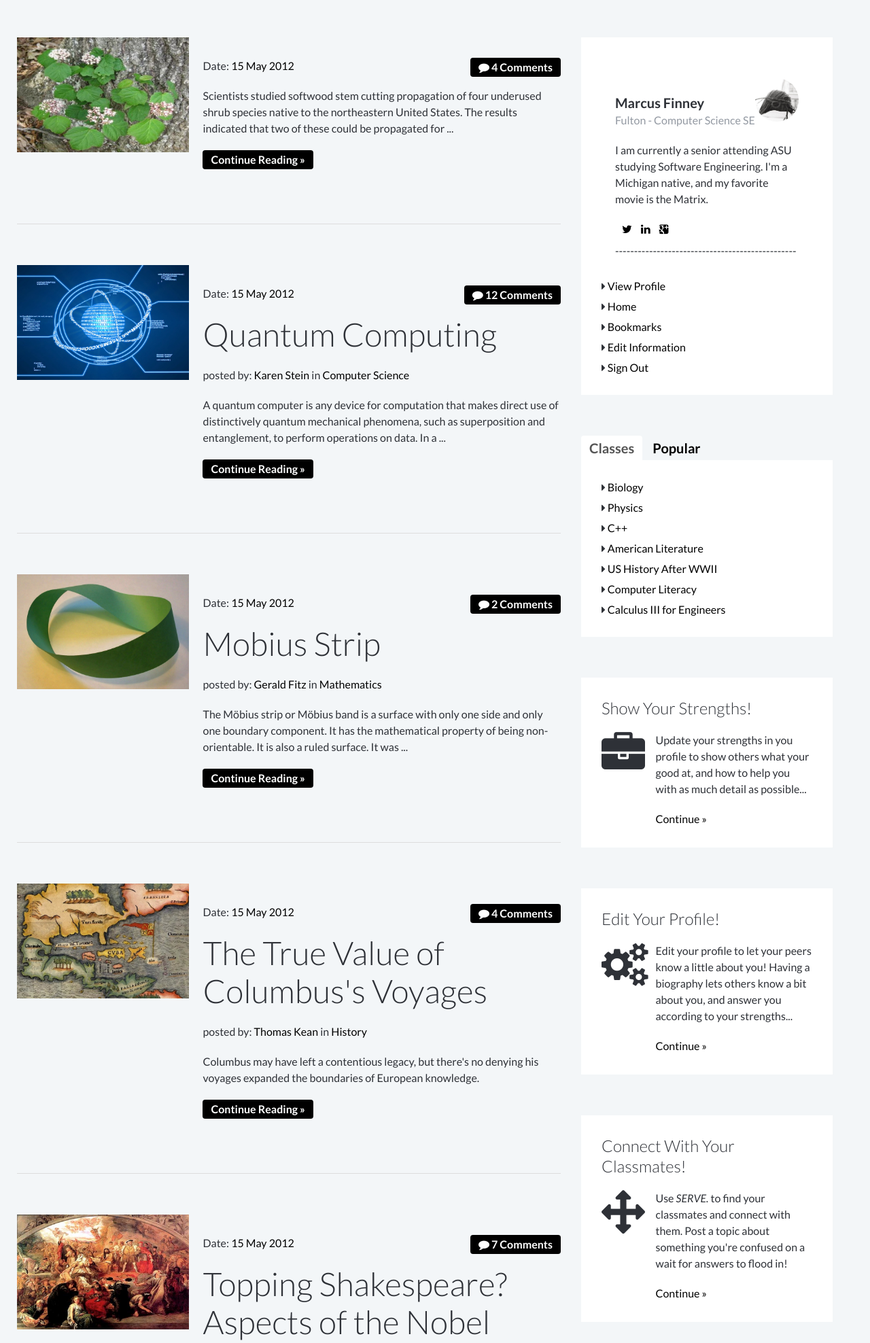
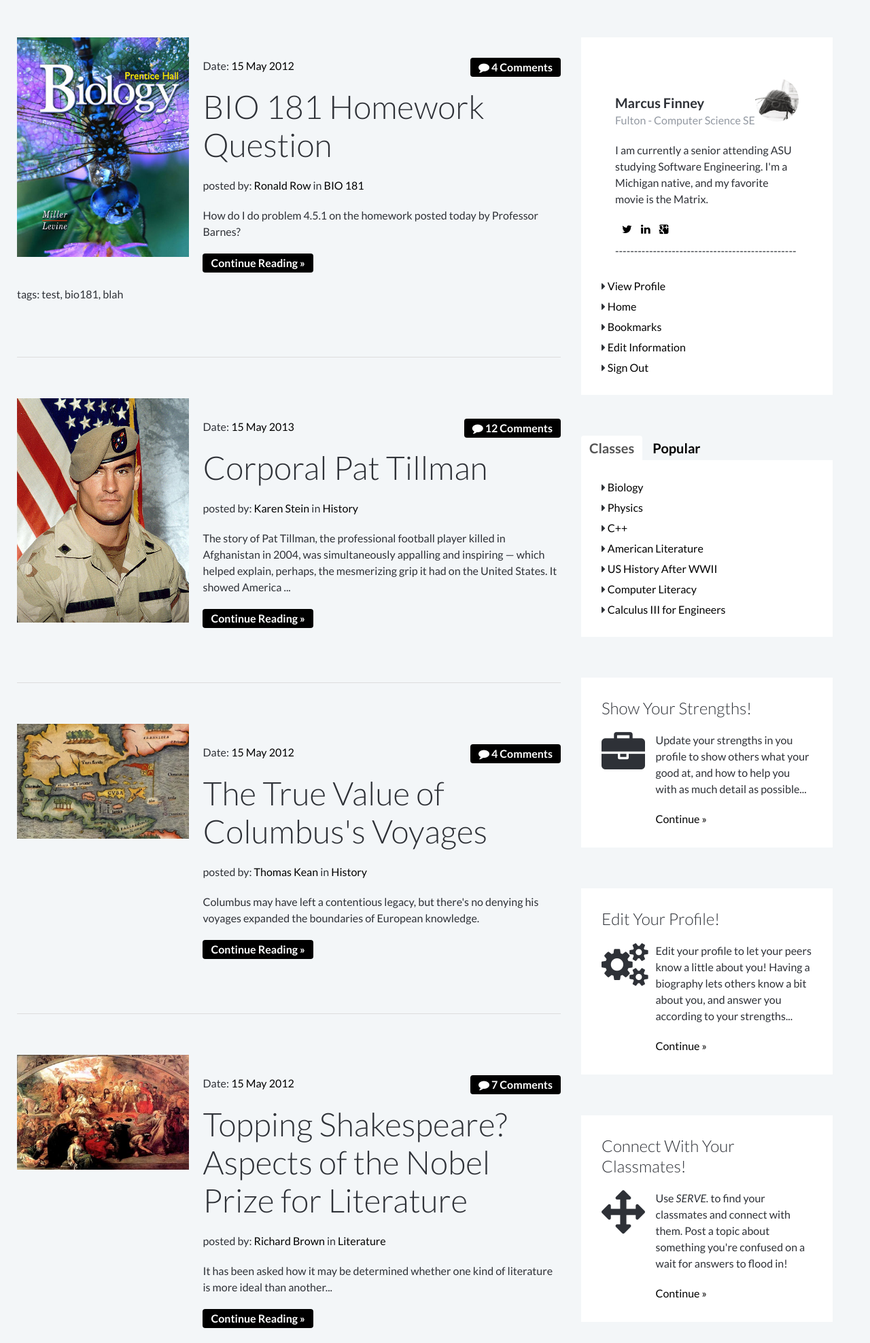
Before and after one commit to marcusfinney/SERVE, a PHP site: page /blog-home.php in a window 1280 px wide. Shown: the part 65-2041 px from the top of the page at 68% size. Run offline with PHP 8.4, Linux system fonts and the light colour scheme; the visitor is signed in with stand-in values (Sample User, id 1); some libraries are stand-ins or nearby versions.

Commit message:
blog home changes

```diff
--- a/blog-home.php
+++ b/blog-home.php
@@ -89,7 +89,7 @@
 		                <div class="post wrapper row-fluid">
 		                    <a class="overlay span4" href="#">
 		                        <span class="hover">View post</span>
-		                        <img alt="image" class="media-object" src="bio1.jpeg">
+		                        <img alt="image" class="media-object" src="bio1.jpg">
 		                    </a>
 		                    <div class="span8 post-content">
 		                        <div class="clearfix meta mar-t30 mar-t30">
@@ -99,45 +99,45 @@
 		                                <i class="icon-comment"></i> 4 Comments
 		                            </a>
 		                        </div>
-		                        <!--<h2 class="post-title">New Native Shrubs Show Promise for Landscape, Nursery Industries</h2>
+		                        <!--<h2 class="post-title">New Native Shrubs Show Promise for Landscape, Nursery Industries</h2>-->
+		                        <h2 class="post-title">BIO 181 Homework Question </h2>
 		                        <div class="author">
 		                            <p class="serif italic">posted by:
 		                                <a>Ronald Row</a>
 		                                in
-		                                <a>Biology</a></p>
+		                                <a>BIO 181</a></p>
 		                        </div>
-		                        -->
-		                        <p>Scientists studied softwood stem cutting propagation of four underused shrub species native to the northeastern United States.
-		                        The results indicated that two of these could be propagated for ...
+
+		                        <p>How do I do problem 4.5.1 on the homework posted today by Professor Barnes?
 		                        </p>
 		                        <p class="read-more"><a class="btn btn-quivee" href="#">Continue Reading
 		                            &raquo;</a></p>
 		                    </div>
+		                    <p> tags: test, bio181, blah </p>
 		                </div>
 		                <!-- .post -->
 
 		                <div class="post wrapper row-fluid">
 		                    <a class="overlay span4" href="#">
 		                        <span class="hover">View post</span>
-		                        <img alt="image" class="media-object" src="cs1.jpg">
+		                        <img alt="image" class="media-object" src="cpt1.jpg">
 		                    </a>
 		                    <div class="span8 post-content">
 		                        <div class="clearfix meta mar-t30">
 		                            <p class="serif italic pull-left">Date:
-		                                <a>15 May 2012</a></p>
+		                                <a>15 May 2013</a></p>
 		                            <a class="btn btn-quivee pull-right">
 		                                <i class="icon-comment"></i> 12 Comments
 		                            </a>
 		                        </div>
-		                        <h2 class="post-title">Quantum Computing</h2>
+		                        <h2 class="post-title">Corporal Pat Tillman</h2>
 		                        <div class="author">
 		                            <p class="serif italic">posted by:
 		                                <a>Karen Stein</a>
 		                                in
-		                                <a>Computer Science</a></p>
+		                                <a>History</a></p>
 		                        </div>
-		                        <p>A quantum computer is any device for computation that makes direct use of distinctively quantum mechanical phenomena,
-		                         such as superposition and entanglement, to perform operations on data. In a ...
+		                        <p>The story of Pat Tillman, the professional football player killed in Afghanistan in 2004, was simultaneously appalling and inspiring — which helped explain, perhaps, the mesmerizing grip it had on the United States. It showed America ...
 		                        </p>
 		                        <p class="read-more"><a class="btn btn-quivee" href="article-form.php">Continue Reading
 		                            &raquo;</a></p>
@@ -145,7 +145,7 @@
 		                </div>
 		                <!-- .post -->
 
-		                <div class="post wrapper row-fluid">
+		                <!--<div class="post wrapper row-fluid">
 		                    <a class="overlay span4" href="#">
 		                        <span class="hover">View post</span>
 		                        <img alt="image" class="media-object" src="mat1.jpg">
@@ -172,6 +172,7 @@
 		                            &raquo;</a></p>
 		                    </div>
 		                </div>
+
 		                <!-- .post -->
 
 		                <div class="post wrapper row-fluid">
@@ -201,6 +202,7 @@
 		                            &raquo;</a></p>
 		                    </div>
 		                </div>
+
 		                <!-- .post -->
 		                <div class="post wrapper row-fluid">
 		                    <a class="overlay span4" href="#">
@@ -228,6 +230,7 @@
 		                            &raquo;</a></p>
 		                    </div>
 		                </div>
+		                -->
 		                <!-- .post -->
 
 		                <div class="post wrapper row-fluid">
@@ -243,7 +246,7 @@
 		                                <i class="icon-comment"></i> 1 Comments
 		                            </a>
 		                        </div>
-		                        <h2 class="post-title">Topological Light: Living On the Edge</h2>
+		                        <h2 class="post-title">Linear Algebra</h2>
 		                        <div class="author">
 		                            <p class="serif italic">posted by:
 		                                <a>Javhid Simons</a>
--- a/index.php
+++ b/index.php
@@ -131,6 +131,8 @@
         </div>
     </div>
 
+
+
 	    <!-- Javascript  -->
 	    <script type="text/javascript" src="js/jquery.js"></script>
 	    <script type="text/javascript" src="js/bootstrap.min.js"></script>
```
Also changed, not shown: article-form.php (+28 -80 lines).
